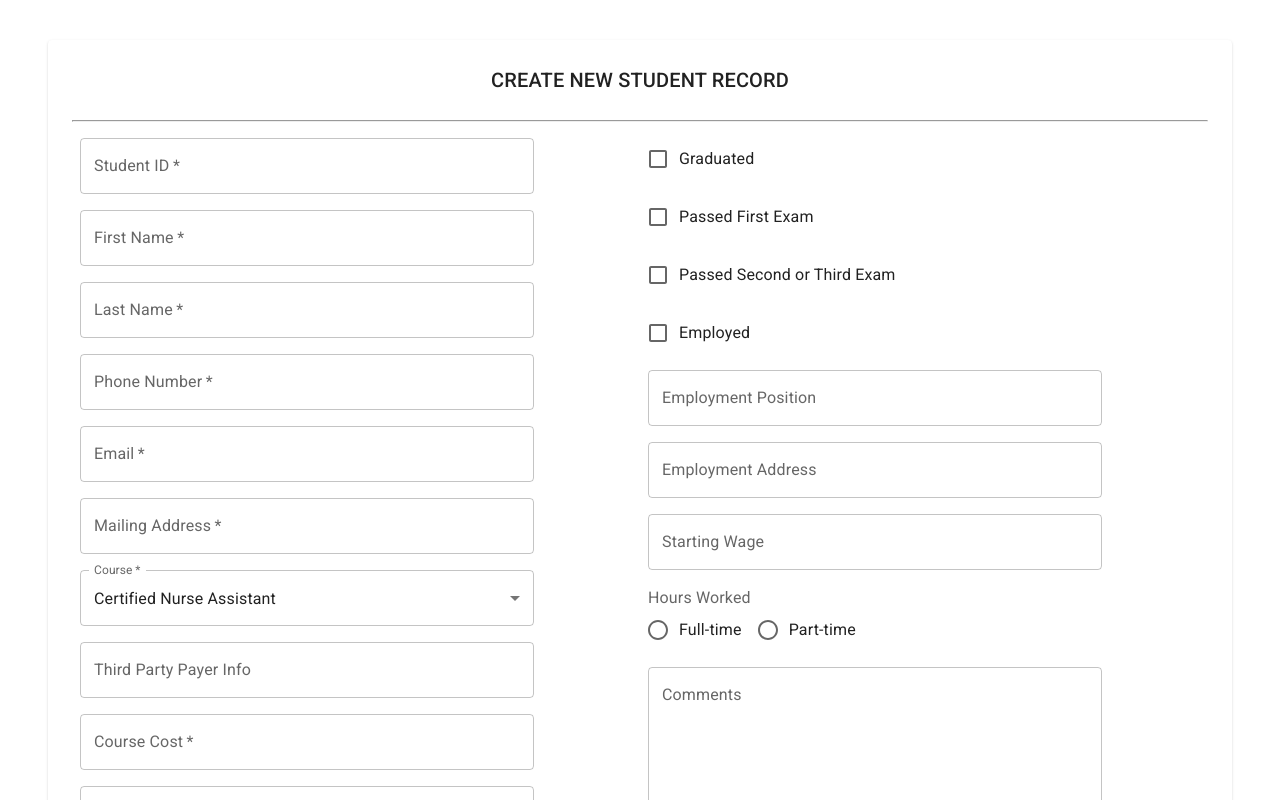
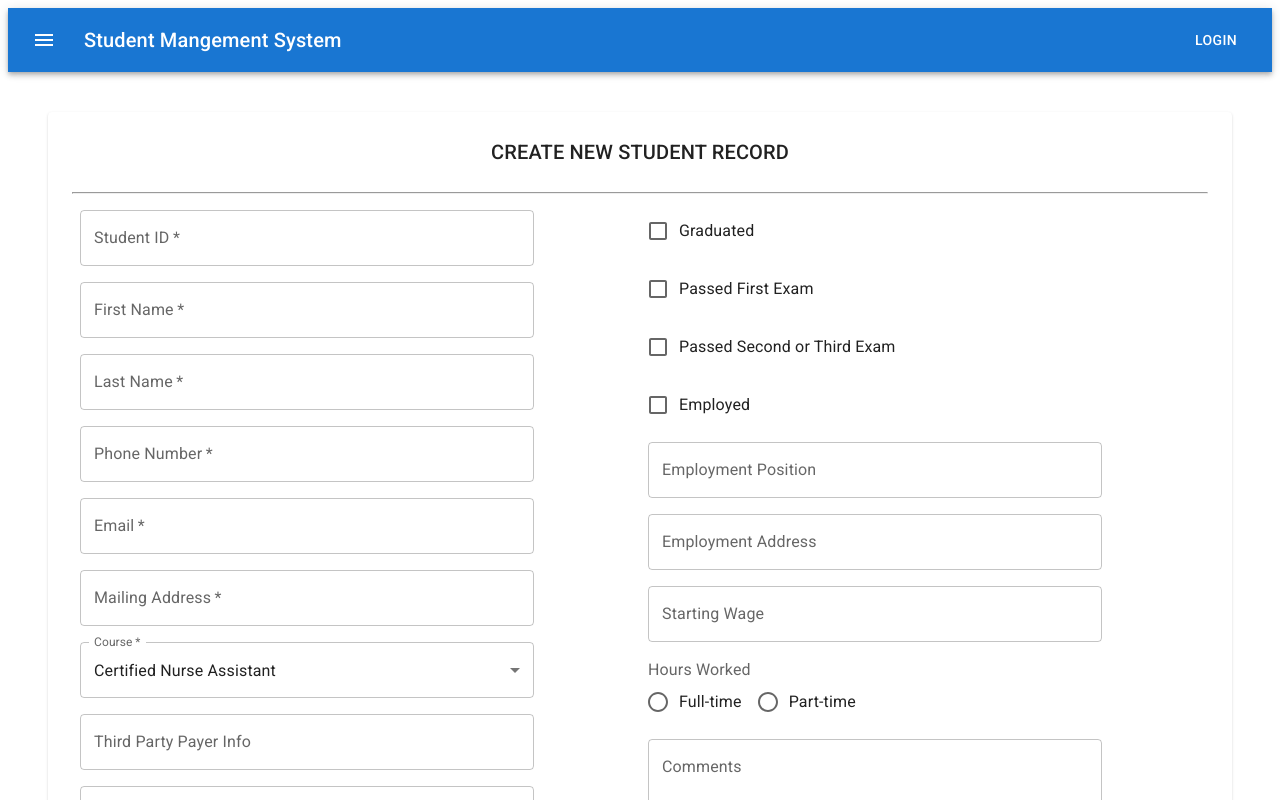
Before and after one commit to 0x5929/ST-SMS-FRONTEND-web-sms, a React (Create React App) app: page /create in a window 1280 px wide. Shown: the top 800 px of the page. Built offline with nearby package versions, Linux system fonts and the light colour scheme.

Commit message:
added a header, cant sleep lol

```diff
--- a/src/App.js
+++ b/src/App.js
@@ -2,17 +2,27 @@
 import Query from './pages/Query'
 import Create from './pages/Create/Create'
 
+import Controls from './components/ComponentControls'
+import { styled } from '@mui/material';
+
+const AppMain = styled('div')(( {theme} ) => ({
+  // style css in js object format
+
+}));
 
 
 function App() {
   return (
     // add login logic
+    <AppMain>
+      <Controls.Header />
       <Router>
         <Routes>
           <Route path="/" element={<Query />} />
           <Route path="/create" element={<Create />} />
         </Routes>
       </Router>
+    </AppMain>
   );
 }
 
--- a/src/components/ComponentControls.js
+++ b/src/components/ComponentControls.js
@@ -1,3 +1,5 @@
+import Header from './Header'
+
 import Input from './Input'
 import RadioGroup from './RadioGroup';
 import Select from './Select';
@@ -10,6 +12,7 @@
 
 // export controls for user input
 const Controls = {
+    Header,
     Input,
     RadioGroup,
     Select,
--- /dev/null
+++ b/src/components/Header.js
@@ -0,0 +1,30 @@
+import { Box , AppBar, Toolbar, IconButton, Typography, Button } from '@mui/material';
+import MenuIcon from '@mui/icons-material/Menu';
+import React from 'react';
+
+
+function Header(props) {
+    return (
+    <Box sx={{ flexGrow: 1 }}>
+        <AppBar position="static">
+          <Toolbar>
+            <IconButton
+              size="large"
+              edge="start"
+              color="inherit"
+              aria-label="menu"
+              sx={{ mr: 2 }}
+            >
+              <MenuIcon />
+            </IconButton>
+            <Typography variant="h6" component="div" sx={{ flexGrow: 1 }}>
+              Student Mangement System
+            </Typography>
+            <Button color="inherit">Login</Button>
+          </Toolbar>
+        </AppBar>
+      </Box>
+     );
+}
+
+export default Header;
```
Lines whose indentation alone changed are shown as unchanged.
